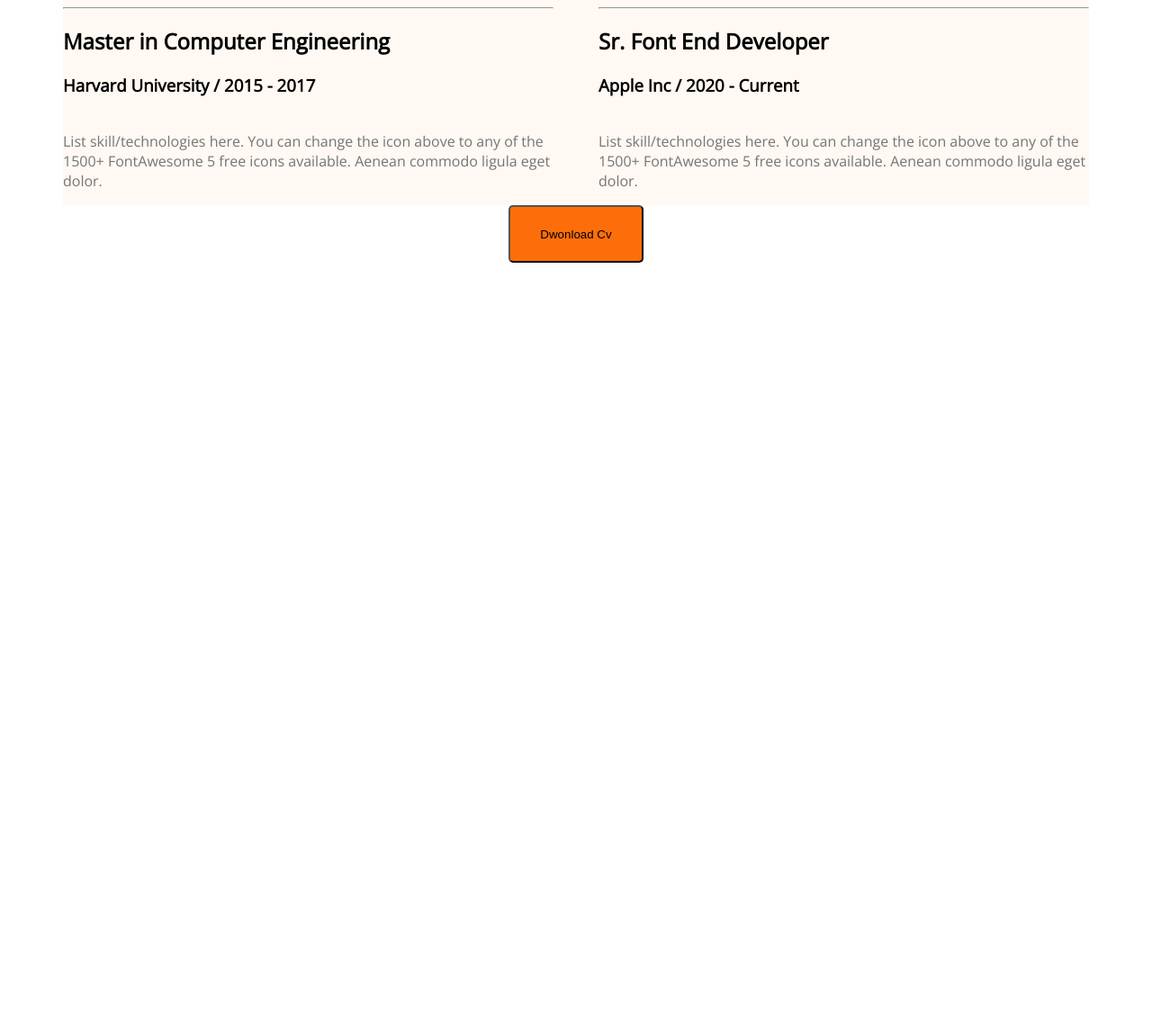
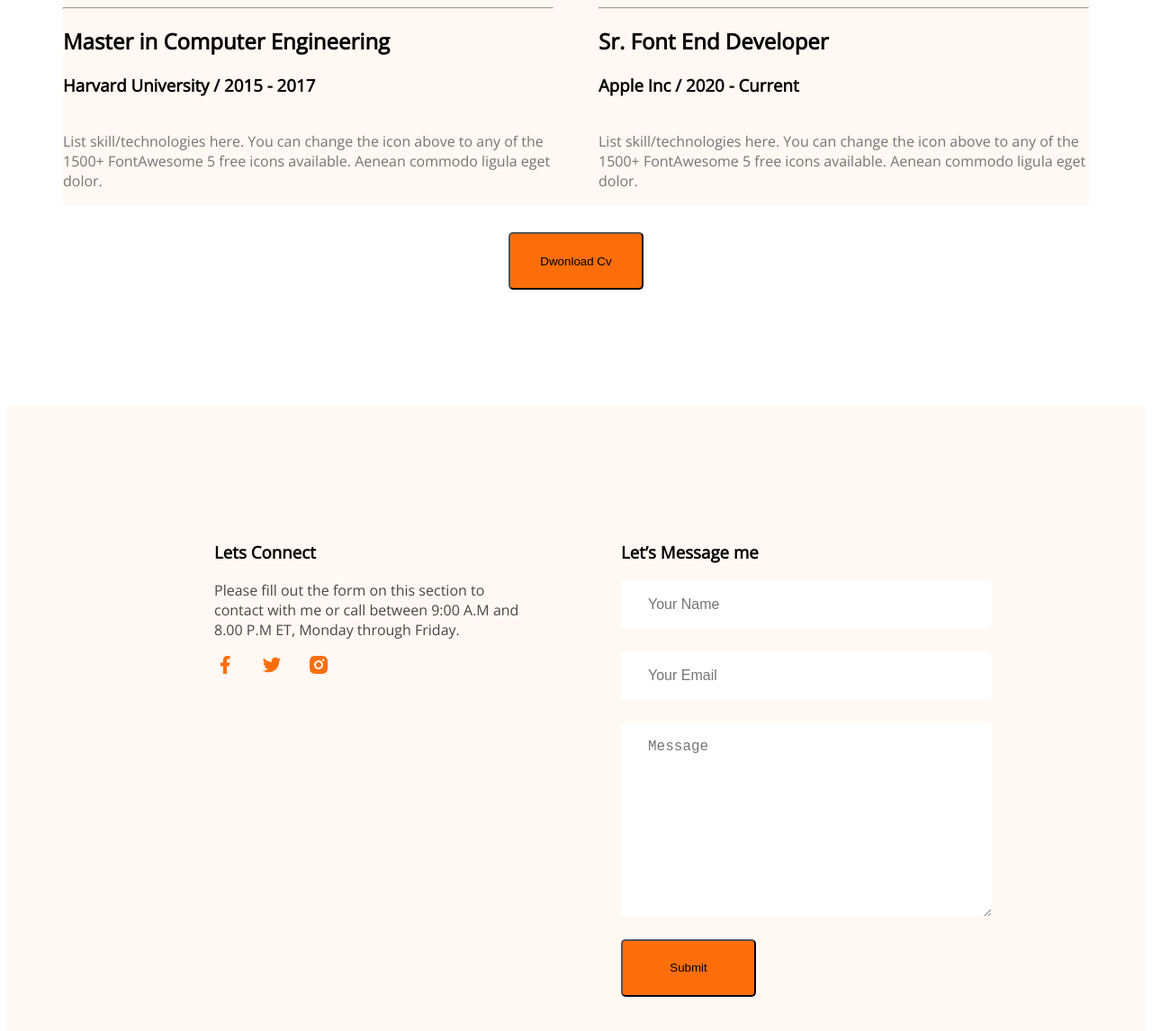
Before and after one commit to shamim-ahmmad/protfolio-resources-practice, a plain HTML site: page index.html in a window 1280 px wide. Shown: the part 3021-4167 px from the top of the page at 90% size. Before the commit the page ends 3321 px from the top, so only its background shows below. Drawn offline with nearby package versions, Linux system fonts and the light colour scheme.

Commit message:
footer-banner-commit

```diff
--- a/index.html
+++ b/index.html
@@ -186,5 +186,34 @@
         </div>
       </section>
     </main>
+    <footer>
+      <div class="footer-column">
+        <h3>Lets Connect</h3>
+        <p class="footer-description">
+          Please fill out the form on this section to contact with me or call
+          between 9:00 A.M and 8.00 P.M ET, Monday through Friday.
+        </p>
+        <div class="footer-image">
+          <a href=""> <img src="images/icons/facebook.png" alt="" /></a>
+          <a href=""> <img src="images/icons/twitter.png" alt="" /></a>
+          <a href=""> <img src="images/icons/insta.png" alt="" /></a>
+        </div>
+      </div>
+      <div class="footer-column">
+        <h3>Let’s Message me</h3>
+        <form class="footer-form" action="">
+          <input type="text" name="" id="" placeholder="Your Name" />
+          <input type="email" name="" id="" placeholder="Your Email" />
+          <textarea
+            name=""
+            id=""
+            cols="30"
+            rows="10"
+            placeholder="Message"
+          ></textarea>
+          <input class="btn-primary" type="submit" value="Submit" />
+        </form>
+      </div>
+    </footer>
   </body>
 </html>
--- a/styles/style.css
+++ b/styles/style.css
@@ -161,4 +161,38 @@ main section {
 }
 .dwonload-cv {
   text-align: center;
+  margin-top: 30px;
 }
+/* footer section  */
+footer {
+  display: flex;
+  gap: 100px;
+  background: #fff8f3;
+  margin-top: 130px;
+  padding: 130px 230px;
+}
+.footer-column {
+  width: 50%;
+}
+.footer-description {
+  color: var(--dark-02, #474747);
+  font-size: 16px;
+  font-weight: 400;
+}
+.footer-image a {
+  margin-right: 24px;
+}
+/* foote form  */
+
+.footer-form input[type="text"],
+.footer-form input[type="email"],
+textarea {
+  display: block;
+  margin-bottom: 25px;
+  width: 100%;
+  padding: 18px 30px;
+  border-radius: 5px;
+  background: #fff;
+  font-size: 16px;
+  border: 0px;
+}
```
